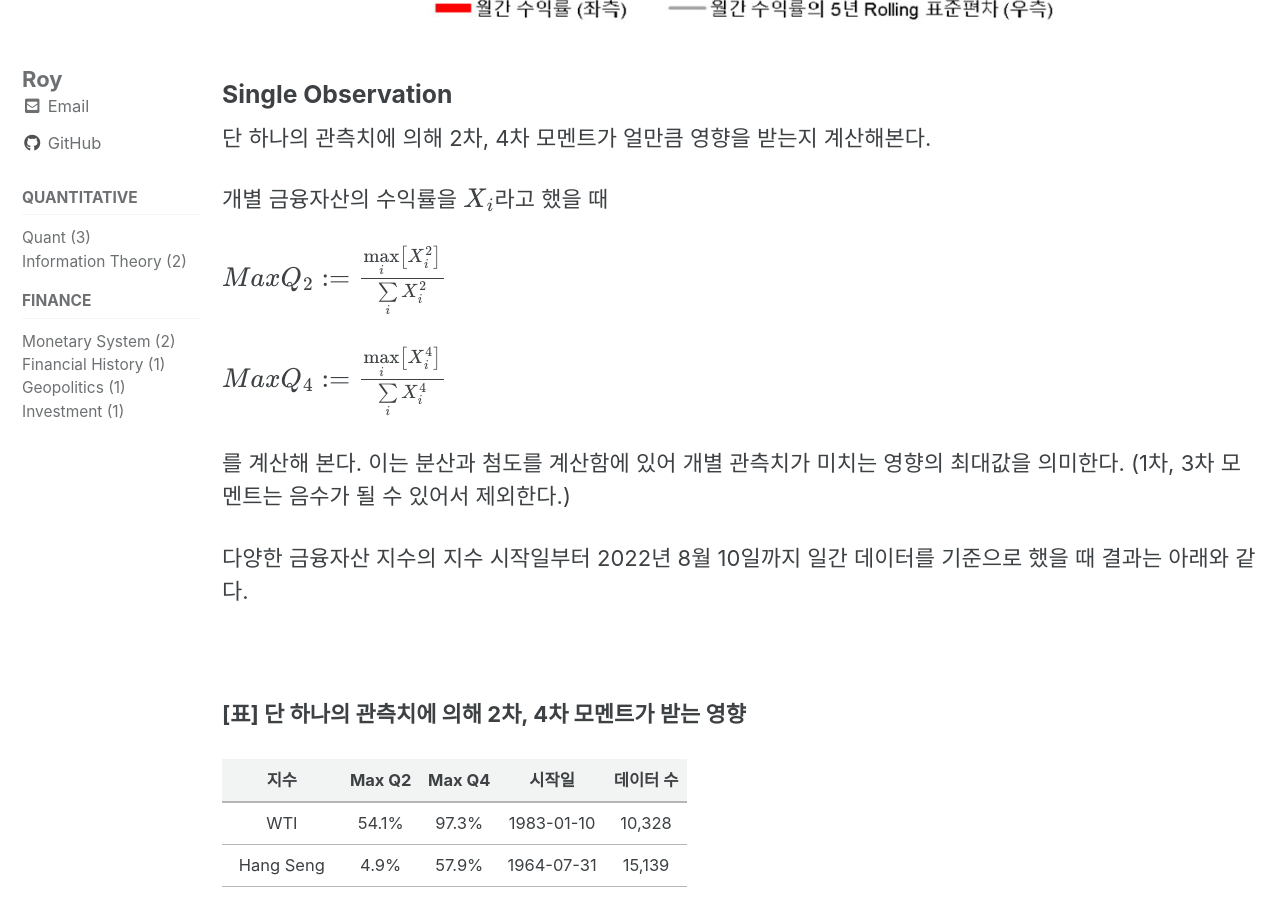
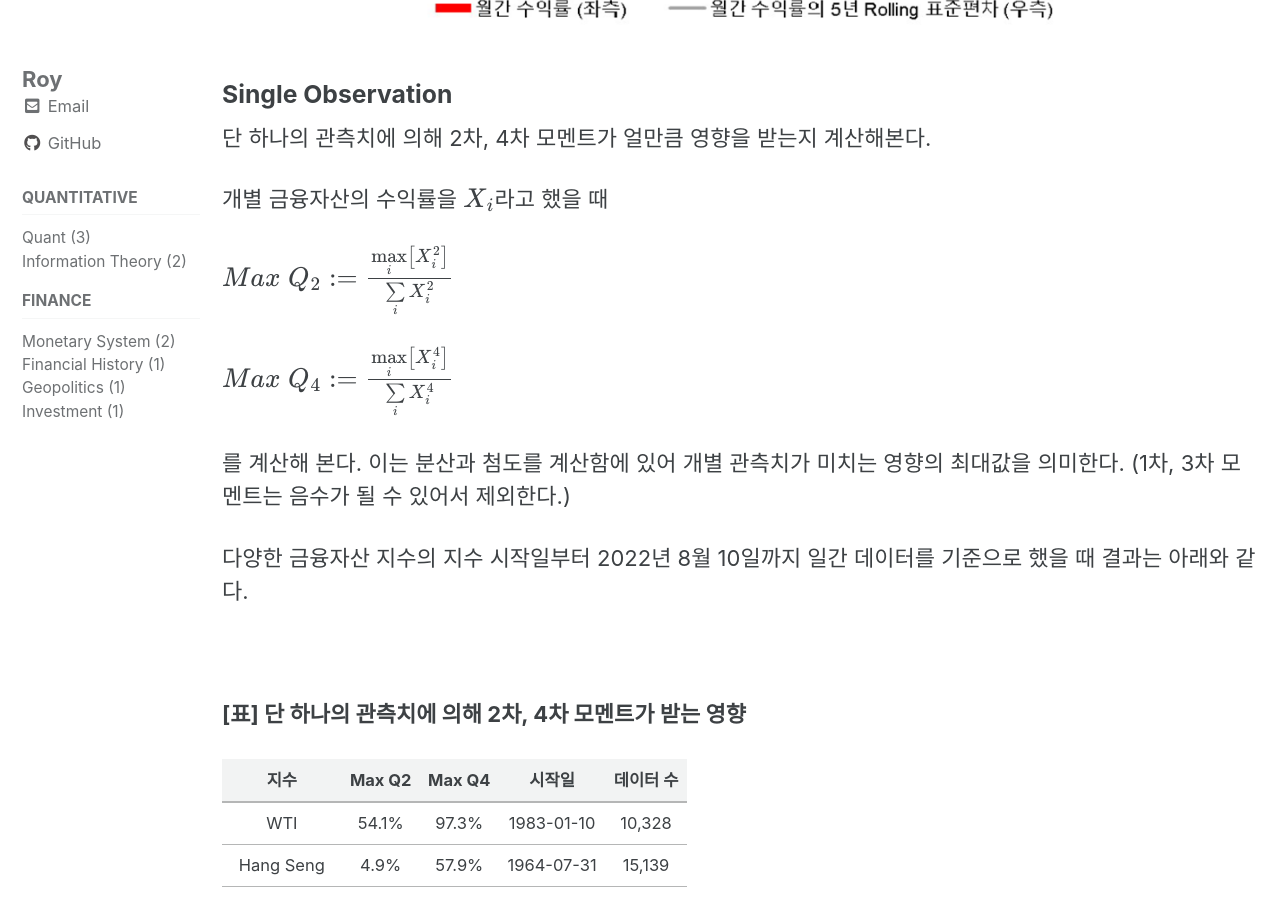
Before and after one commit to roy8in/roy8in.github.io, a Jekyll site: the page built from _posts/2022-08-31-Single_Observation.md, in a window 1280 px wide and 900 px high, scrolled down 1951 px. Built offline with Jekyll 4.4.1, drawn with Linux system fonts in a browser that asks for light colours; cached includes are drawn as plain includes; formulas are drawn with MathJax 3; comment, search, counter and statistics services are not loaded.

```diff
--- a/_posts/2022-08-31-Single_Observation.md
+++ b/_posts/2022-08-31-Single_Observation.md
@@ -50,9 +50,9 @@ use_math: true
 
 개별 금융자산의 수익률을 $X_i$라고 했을 때
 
-$Max Q_2:= \frac{ \max\limits_i \left[ X_i^2 \right]} {\sum\limits_i X_i^2} $
+$Max\;Q_2:= \frac{ \max\limits_i \left[ X_i^2 \right]} {\sum\limits_i X_i^2} $
 
-$Max Q_4:= \frac{\max\limits_i \left[ X_i^4 \right]}{\sum\limits_i X_i^4} $
+$Max \; Q_4:= \frac{\max\limits_i \left[ X_i^4 \right]}{\sum\limits_i X_i^4} $
 
 를 계산해 본다. 이는 분산과 첨도를 계산함에 있어 개별 관측치가 미치는 영향의 최대값을 의미한다. (1차, 3차 모멘트는 음수가 될 수 있어서 제외한다.)
 
```
Also changed, not shown: _posts/2022-10-16-Stationary_Bootstrap.md (+10 -19 lines).
